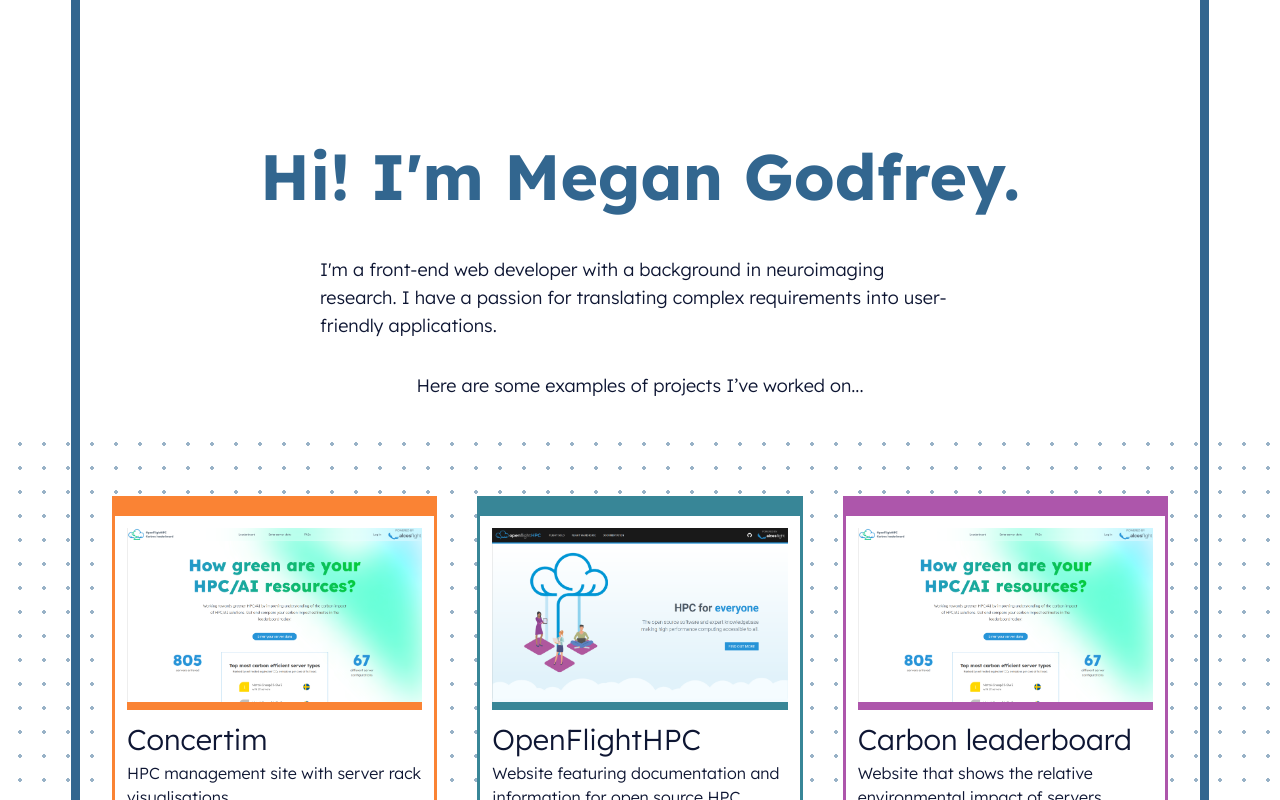
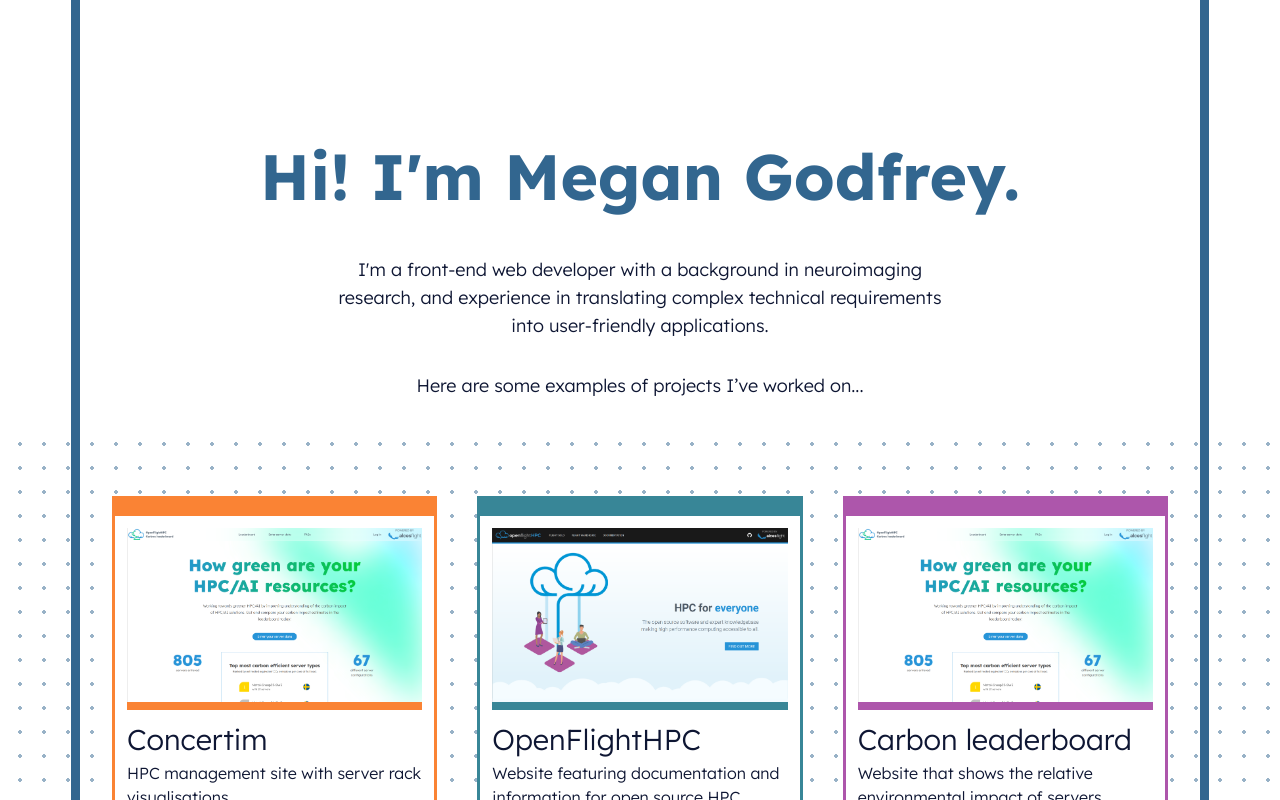
Before and after one commit to mgodfrey47/mg-experience, a Next.js app: page / in a window 1280 px wide. Shown: the top 800 px of the page. Built offline with nearby package versions, Linux system fonts and the light colour scheme.

Commit message:
Improve wording

```diff
--- a/app/page.js
+++ b/app/page.js
@@ -29,11 +29,11 @@
       <div className="fixed top-[27rem] ml-2 dotted w-full h-[35rem]"></div>
       <div className="grid grid-cols-[1rem_1fr_1rem] md:grid-cols-[5rem_1fr_5rem] justify-items-center min-h-screen relative">
       <div className="border-r-9 border-mg-navy h-full w-full"></div>
-      <main className="flex flex-col gap-[32px] items-center w-full px-4 md:px-8 2xl:px-20">
+      <main className="flex flex-col gap-[32px] items-center text-center w-full px-4 md:px-8 2xl:px-20">
         <h1 className="text-[2rem] sm:text-[3rem] lg:text-[4rem] text-mg-navy font-bold mt-14 md:mt-32">Hi! I&apos;m Megan Godfrey.</h1>
         <p className="max-w-[40rem] text-lg">
-          I&apos;m a front-end web developer with a background in neuroimaging research.
-          I have a passion for translating complex requirements into user-friendly applications.
+          I&apos;m a front-end web developer with a background in neuroimaging research, and experience in translating
+          complex technical requirements into user-friendly applications.
         </p>
         <p className="text-lg">
           Here are some examples of projects I’ve worked on...
```
